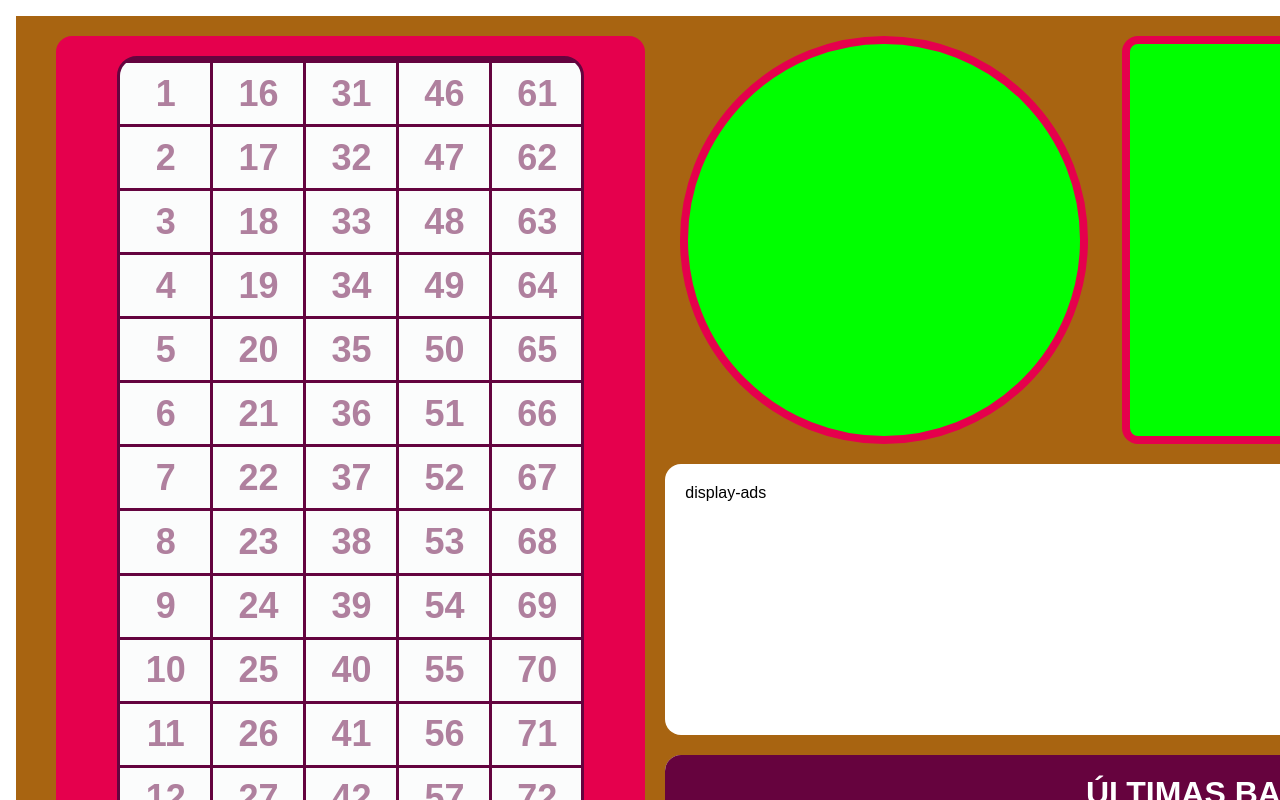
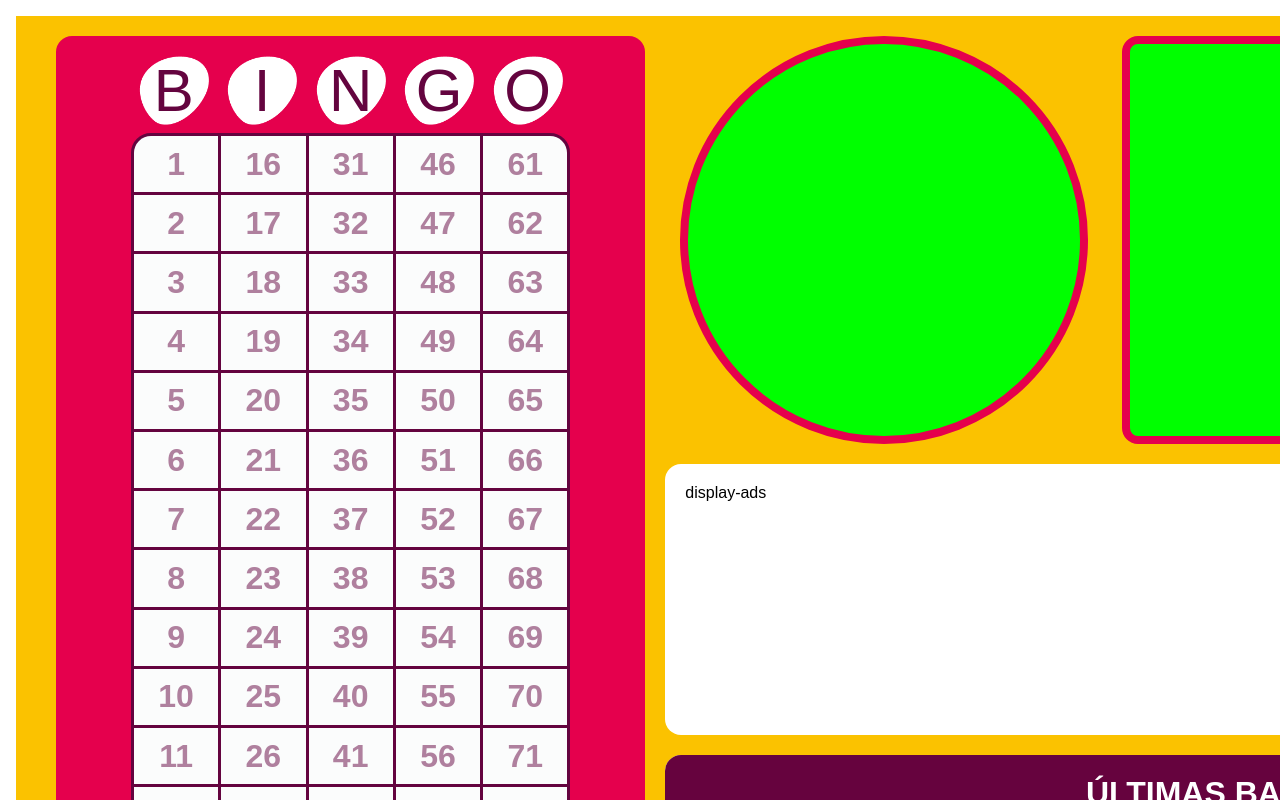
Before and after one commit to rogerlennon88/bingo-game-basic-vue, a Vue app: page /views/main-obs-fullhd in a window 1280 px wide. Shown: the top 800 px of the page. Built offline with nearby package versions, Linux system fonts and the light colour scheme; no server answers.

Commit message:
Cambios en la estructura de 'game-board-mofv-view', se agregan estilos

```diff
--- a/src/assets/view-styles/main-obs-fullhd/_game-board-mofv.css
+++ b/src/assets/view-styles/main-obs-fullhd/_game-board-mofv.css
@@ -3,9 +3,28 @@
 #game-board-mofv-view {
   width: 100%;
   height: 100%;
-  display: flex;
-  flex-direction: row;
+  display: grid;
   justify-content: center;
+  grid-template-rows: auto 1fr;
+}
+
+#header-game-board-mofv {
+  padding-bottom: 8px;
+  display: grid;
+  grid-template-columns: repeat(5, 1fr);
+  gap: 3px;
+}
+
+#header-game-board-mofv .cell {
+  background-color: inherit;
+  background-image: url("../../../../public/views-media/main-obs-fullhd/bg-btn-letter.png");
+  background-position: center;
+  background-repeat: no-repeat;
+  background-size: contain;
+  color: rgba(100, 4, 63, 1);
+  font-size: 6rem;
+  display: grid;
+  place-items: center;
 }
 
 /* Grid Game Board */
@@ -43,11 +62,6 @@
 
 /* Letter Span */
 #grid-game-board-mofv .letter {
-  background-color: inherit;
-  background-image: url("../../../../public/views-media/main-obs-fullhd/bg-btn-letter.png");
-  background-position: center;
-  background-repeat: no-repeat;
-  background-size: contain;
   /* font-size: 3rem; */
   font-weight: var(--fw-bold);
   /* padding: calc(var(--gap) / 2); */
@@ -58,7 +72,7 @@
 #grid-game-board-mofv .num {
   background-color: rgb(251, 252, 252);
   /* color: rgb(52, 73, 94); */
-  font-size: 3.6rem;
+  font-size: 3.2rem;
   font-weight: var(--fw-bold);
 }
 
--- a/src/assets/view-styles/main-obs-fullhd/general.css
+++ b/src/assets/view-styles/main-obs-fullhd/general.css
@@ -1,7 +1,7 @@
 /* General */
 
 #main-obs-fullhd-view {
-  background-color: rgb(168, 100, 17);
+  background-color: #FBC200;
   font-family: "Aktiv Grotesk Ex Trial XBold", Arial, sans-serif;
   /* font-size: 12rem; */
   width: 100%;
--- a/src/views/MainObsFullHdView.vue
+++ b/src/views/MainObsFullHdView.vue
@@ -2,14 +2,16 @@
   <div id="main-obs-fullhd-view">
     <section id="main-obs-fullhd--game-board">
       <div id="game-board-mofv-view">
+        <div id="header-game-board-mofv">
+          <span v-for="column in tableroData" :key="column[0].id" class="cell letter">
+            {{ column[0].value }}
+          </span>
+        </div>
         <div id="grid-game-board-mofv" :class="gridDirectionClass">
-          <div v-for="(column, columnIndex) in tableroData" :key="columnIndex" class="group">
-            <div v-for="cell in column" :key="cell.id" class="cell">
-              <span v-if="cell.type === 'letter'" :id="cell.id" class="btn-ggb letter lock">
-                {{ cell.value }}
-              </span>
+          <div v-for="column in tableroData" :key="column[0].id" class="group">
+            <div v-for="cell in column.slice(1)" :key="cell.id" class="cell">
               <span
-                v-else-if="cell.type === 'number'"
+                v-if="cell.type === 'number'"
                 :id="cell.id"
                 class="btn-ggb num"
                 :class="{
@@ -137,4 +139,5 @@ onUnmounted(() => {
 })
 </script>
 
-<style scoped></style>
+<style scoped>
+</style>
```
Also changed, not shown: data-game-board.json (+13 -1 lines).
